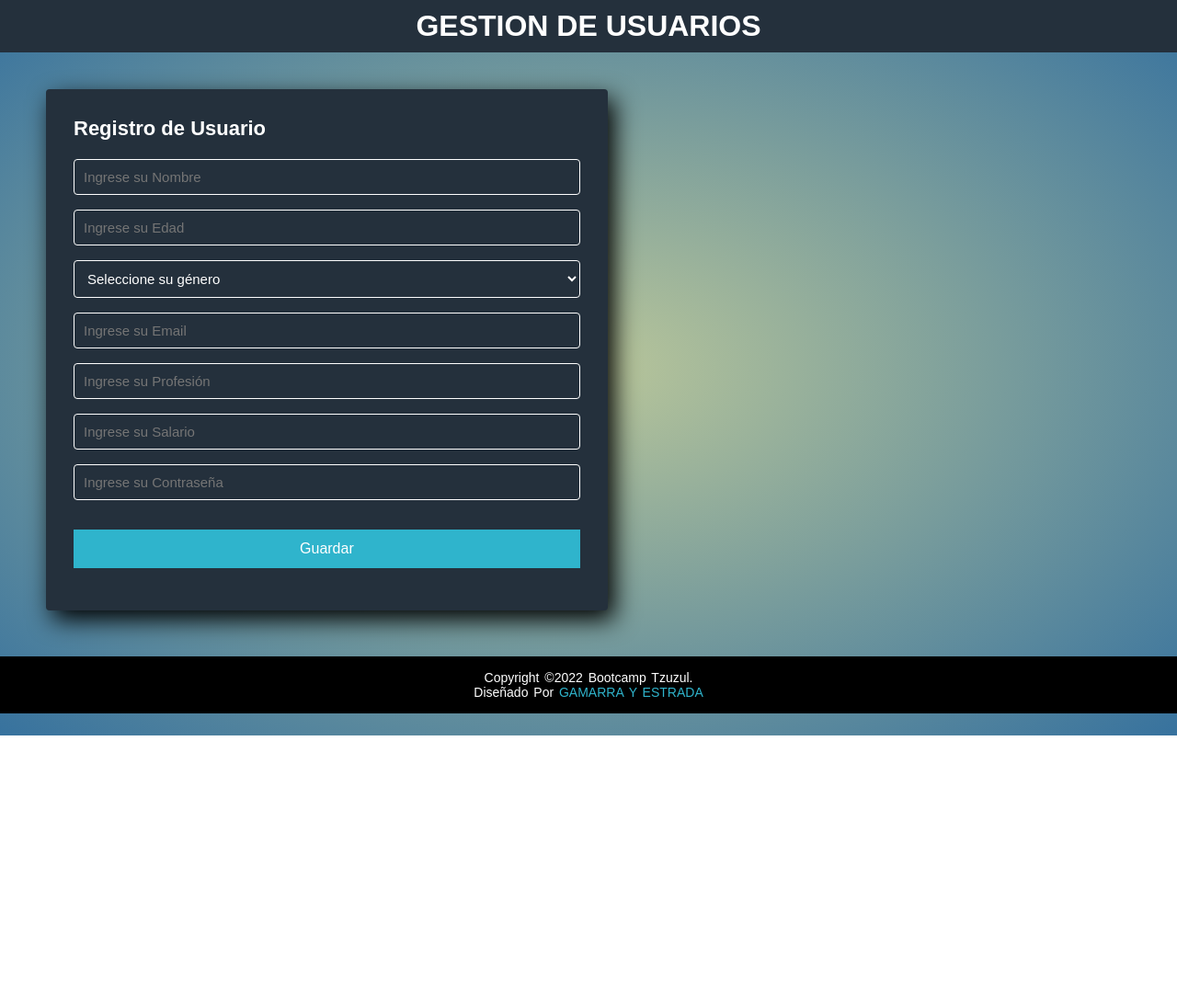
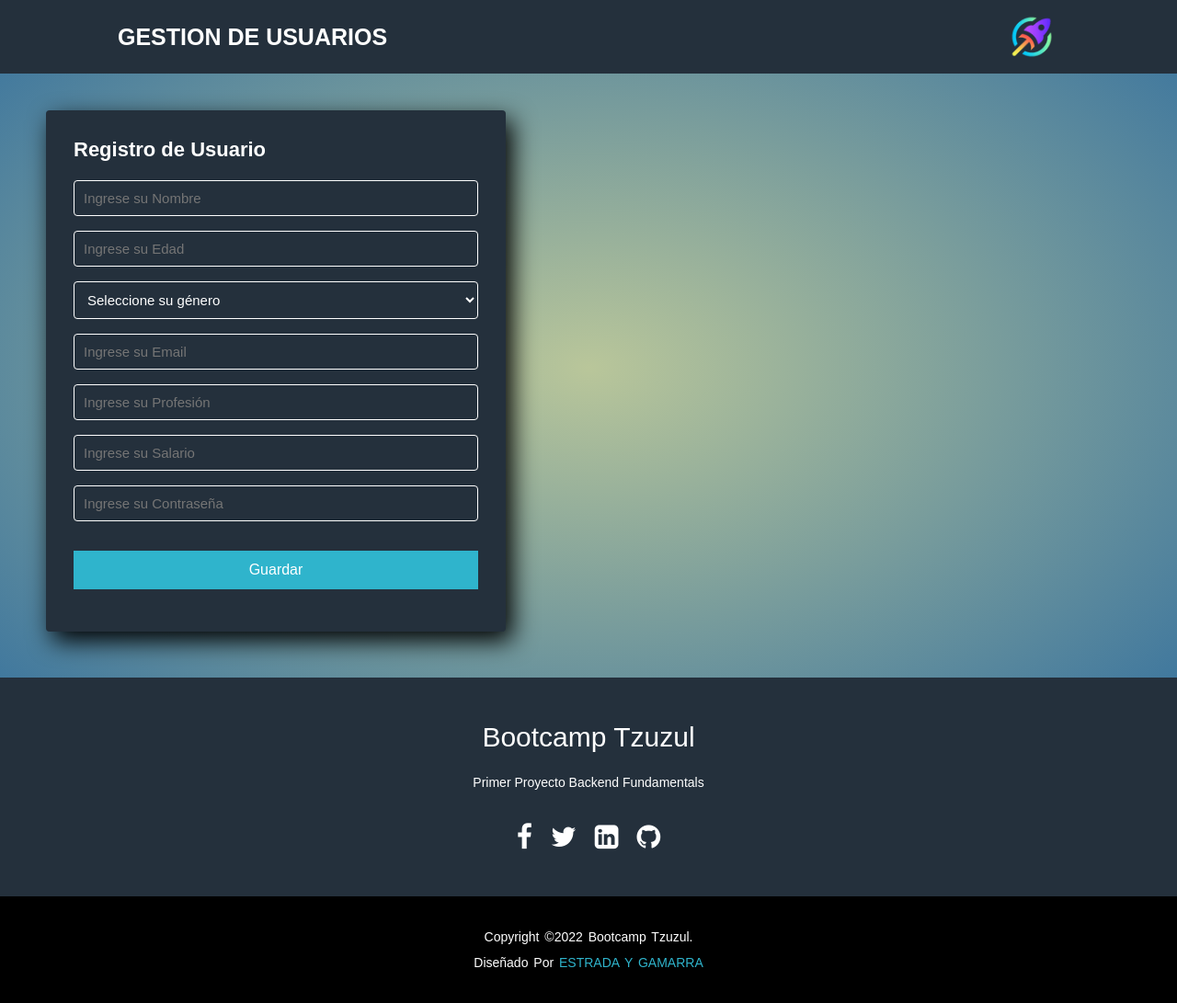
Before and after one commit to nataliarestrada/1er-Proyecto-Backend-Fundamentals, a website: page views/index.html in a window 1280 px wide. Shown: the whole page at 92% size. Before the commit the page ends 800 px from the top, so only its background shows below. Drawn offline with Linux system fonts and the light colour scheme; no server answers.

Commit message:
Version 1.0

```diff
--- a/static/css/registro_usuario.css
+++ b/static/css/registro_usuario.css
@@ -9,17 +9,27 @@
 /* HEADER */
 header{
     display: flex;
-    justify-content: center;
+    justify-content: space-between;
+    align-items: center;
     padding: 10px 10%;
     background-color: #24303c;
     color: white;
     font-family: "Montserrat", sans-serif;
 }
 
+header h1{
+    font-size: 25px;
+}
+
+.logo{
+    cursor: pointer;
+    height: 60px;
+    width: auto;
+}
+
 
 /* Body   */
 body {
-    /* background-image: url('../img/fondo.jpg') center center no-repeat; */
     background: radial-gradient( #B9C69A,#37729E) no-repeat center center fixed;
 }
 
@@ -29,7 +39,7 @@ main {
 
 /* Formulario */
 .form-register {
-    width: auto;
+    width: 500px;
     background: #24303c;
     padding: 30px;
     margin: 50px;
@@ -53,8 +63,6 @@ main {
     border-radius: 4px;
     margin-bottom: 16px;
     border: 1px solid white;
-    font-family: 'calibri';
-    font-size: 18px;
     color: white;
     font-family: "Montserrat", sans-serif;
     font-size: 15px;
@@ -93,10 +101,10 @@ main {
 
 /* TABLA */
 #table-container{
-	margin: 50px;
+    margin: 50px;
     margin-top: 40px;
     margin-left: 10px;
-	width: 100%;
+	width: auto;
     font-family: "Montserrat", sans-serif;
     font-size: 15px;
 
@@ -112,6 +120,10 @@ table{
 
 th, td{
 	padding: 20px;
+
+}
+.boton_center{
+    text-align: center;
 }
 
 thead{
@@ -129,7 +141,7 @@ tr:hover td{
 	color: white;
 }
 
-.boton_table{
+/* .boton_table{
 	display: inline-block;
 	padding: 10px;
 	margin-top: 10px;
@@ -145,26 +157,88 @@ tr:hover td{
 .boton_table:hover{
     background-color: #24303c;
     color: white;
+} */
+
+.boton_register{
+    border: transparent;
+    background-color: transparent;
+}
+
+.logo_table{
+    cursor: pointer;
+    height: 30px;
+    width: auto;
 }
 
 /* FOOTER */
 
 footer{
-    width: 100%;
-    font-family: "Montserrat", sans-serif;
+	background-color: #24303c;
+	height: auto;
+	width: 100%;
+	font-family: "Montserrat", sans-serif;
+	padding-top: 40px;
+	color: white;
+}
+
+.footer-content{
+	display: flex;
+	align-items: center;
+	justify-content: center;
+	flex-direction: column;
+	text-align: center;
+}
+
+.footer-content h3{
+	font-size: 30px;
+	font-weight: 400;
+	text-transform: capitalize;
+	line-height: 50px;
+}
+
+.footer-content p{
+	max-width: 500px;
+	margin: 10px auto;
+	line-height: 28px;
+	font-size: 14px;
+}
+
+.socials{
+	list-style: none;
+	display: flex;
+	align-items: center;
+	justify-content: center;
+	margin: 20px 0 50px 0;
+}
+
+.socials li{
+	margin: 0 10px;
+}
+
+.socials a{
+	text-decoration: none;
+	color: white;
+}
+
+.socials a i{
+	font-size: 30px;
+	transition: color .4s ease;
+}
+
+.socials a:hover i{
+	color: #2fb4cc;
 }
 
 .footer-bottom{
 	background: #000;
 	width: 100%;
-	padding: 15px 0;
+	padding: 20px 0;
 	text-align: center;
 }
 
 .footer-bottom p{
 	font-size: 14px;
 	word-spacing: 2px;
-    color: white;
 	text-transform: capitalize;
 }
 
--- a/static/js/usuarios.js
+++ b/static/js/usuarios.js
@@ -52,14 +52,14 @@ function renderUsers(){
             <td>${user.email}</td>
             <td>${user.profesion}</td>
             <td>${user.salario}</td>
-            <td>
-                <button class="boton_table" onClick="buscarUsuario(${user.id})">
-                    Editar
+            <td class="boton_center">
+                <button class="boton_register" onClick="buscarUsuario(${user.id})">
+                    <img class="logo_table" src="/img/editar.svg" alt="logo">
                 </button>
             </td>
-            <td>
-                <button class="boton_table" onClick="eliminar(${user.id})">
-                    Eliminar
+            <td class="boton_center">
+                <button class="boton_register" onClick="eliminar(${user.id})">
+                    <img class="logo_table" src="/img/eliminar.svg" alt="logo">
                 </button>
             </td>
         </tr>`
--- a/views/index.html
+++ b/views/index.html
@@ -6,12 +6,14 @@
     <meta name="viewport" content="width=device-width, initial-scale=1.0">
     <title>Gestión de Usuarios</title>
     <link rel="stylesheet" href="/css/registro_usuario.css">
+    <link rel="stylesheet" href="https://cdnjs.cloudflare.com/ajax/libs/font-awesome/4.7.0/css/font-awesome.min.css" />
 </head>
 <body>
     <!-- TODO: Gestionar body -->
     <!-- <form method="POST" action="/registro"> -->
     <header>
-       <h1>GESTION DE USUARIOS</h1>
+        <h1>GESTION DE USUARIOS</h1>
+        <img class="logo" src="/img/logo.png" alt="logo">
     </header>
     <main>
         <div id="content-form">
@@ -43,10 +45,21 @@
         </div>
     </main>
     <footer>
-        <div class="footer-bottom">
-            <p>copyright &copy;2022 Bootcamp Tzuzul. <br>Diseñado por <span>Gamarra y Estrada</span></p>
-       </div>
-    </footer>
+        <div class="footer-content">
+            <h3>Bootcamp Tzuzul</h3>
+            <p>Primer Proyecto Backend Fundamentals</p>
+            <ul class="socials">
+                <li><a href="#"><i class="fa fa-facebook"></i></a></li>
+                <li><a href="#"><i class="fa fa-twitter"></i></a></li>
+                <li><a href="#"><i class="fa fa-linkedin-square"></i></a></li>
+                <li><a href="#"><i class="fa fa-github"></i></a></li>
+            </ul>
+            <div class="footer-bottom">
+                 <p>copyright &copy;2022 Bootcamp Tzuzul. <br>Diseñado por <span>Estrada y Gamarra</span></p>
+            </div>
+
+        </div>
+     </footer>
     <script src="/js/usuarios.js"></script>
 
 </body>
```
Also changed, not shown: static/img/editar.svg (renamed from img/editar.svg), static/img/eliminar.png (renamed from img/eliminar.png), static/img/eliminar.svg (renamed from img/eliminar.svg), static/img/fondo.jpg (renamed from img/fondo.jpg), static/img/lapiz.png (renamed from img/lapiz.png), static/img/logo.png (added).
